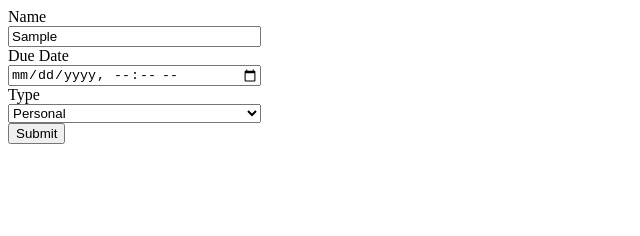
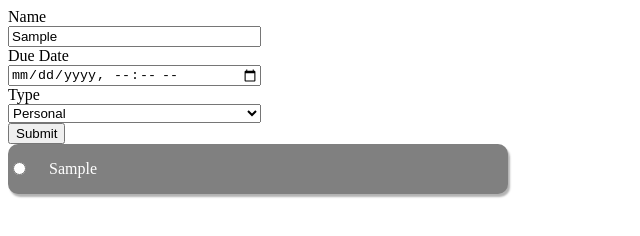
Before and after one commit to Tiyoriyo/to-do-list, a website built with webpack: page src/index.html in a window 1280 px wide. Both pictures are taken after typing "Sample" into the empty fields and a click on the button "Submit". Shown: the whole page, without its empty margins (0-640 px from the left). Built offline with nearby package versions, Linux system fonts and the light colour scheme.

Commit message:
Add render to do item functionality

```diff
--- a/src/index.html
+++ b/src/index.html
@@ -7,7 +7,7 @@
     <title>To Do List</title>
 </head>
 <body>
-    <div id="content">
+    <div class="test">
         <form class="inputToDo">
             <label>Name</label>
             <input type="text" id="nameInput">
@@ -22,5 +22,7 @@
         </form>
         <button class="submitBtn">Submit</button>
     </div>
+    <div id="content">
+    </div>
 </body>
 </html>
--- a/src/index.js
+++ b/src/index.js
@@ -1,31 +1,13 @@
-import ToDo from './modules/toDoObject';
+import createToDo, { renderToDo } from './modules/renderToDo';
 import './style.css';
 
-const ToDoList = [];
+const content = document.querySelector('#content');
 
-const getInputs = () => {
-  const name = document.querySelector('#nameInput').value;
-  const date = document.querySelector('#dateInput').value;
-  const type = document.querySelector('#typeInput').value;
-
-  return { name, date, type };
-};
-
-function createToDo() {
-  const inputs = getInputs();
-  const { name } = inputs;
-  const { date } = inputs;
-  const { type } = inputs;
-
-  if (!name) {
-    alert('You need to pixk name');
-    return;
-  }
-
-  const newToDo = ToDo(name, false, date, type);
-  ToDoList.push(newToDo);
-  console.log(ToDoList);
+function addNewToDo() {
+  createToDo();
+  content.innerHTML = '';
+  content.appendChild(renderToDo());
 }
 
 const button = document.querySelector('button');
-button.addEventListener('click', createToDo);
+button.addEventListener('click', addNewToDo);
--- /dev/null
+++ b/src/modules/renderToDo.js
@@ -0,0 +1,59 @@
+import ToDo from './toDoObject';
+
+const toDoList = [];
+
+const getInputs = () => {
+  const name = document.querySelector('#nameInput').value;
+  const date = document.querySelector('#dateInput').value;
+  const type = document.querySelector('#typeInput').value;
+
+  return { name, date, type };
+};
+
+export default function createToDo() {
+  const inputs = getInputs();
+  const { name } = inputs;
+  const { date } = inputs;
+  const { type } = inputs;
+
+  if (!name) {
+    return;
+  }
+
+  const newToDo = ToDo(name, false, date, type);
+  toDoList.push(newToDo);
+}
+
+export function renderToDo() {
+  const content = document.createElement('div');
+  content.classList.add('toDoContainer');
+
+  for (let i = 0; i < toDoList.length; i += 1) {
+    const container = document.createElement('div');
+    container.classList.add('itemContainer');
+
+    const containerLeft = document.createElement('div');
+    containerLeft.classList.add('containerLeft');
+    const checkBox = document.createElement('input');
+    checkBox.type = 'radio';
+    checkBox.classList.add('checkbox');
+    containerLeft.append(checkBox);
+
+    const containerMiddle = document.createElement('div');
+    containerMiddle.classList.add('containerMiddle');
+    const name = document.createElement('p');
+    name.classList.add('itemName');
+    const bottom = document.createElement('div');
+    bottom.classList.add('middleBottom');
+    name.innerHTML = toDoList[i].name;
+    containerMiddle.append(name, bottom);
+
+    const containerRight = document.createElement('div');
+    containerRight.classList.add('containerRight');
+
+    container.append(containerLeft, containerMiddle, containerRight);
+    content.append(container);
+  }
+
+  return content;
+}
--- a/src/style.css
+++ b/src/style.css
@@ -4,3 +4,19 @@
 
     width: 20%;
 }
+
+.toDoContainer {
+    display: flex;
+    flex-direction: column;
+}
+
+.itemContainer {
+    display: flex;
+    background: grey;
+    width: 500px;
+    border-radius: 10px;
+    align-items: center;
+    gap: 20px;
+    color: white;
+    box-shadow: 2px 3px 2px rgba(0, 0, 0, 0.3);
+}
```
Also changed, not shown: dist/index.html, dist/main.js.
